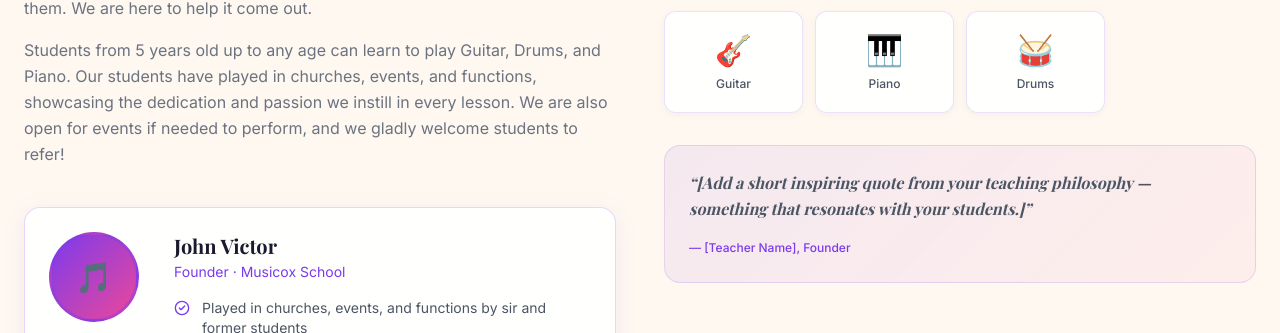
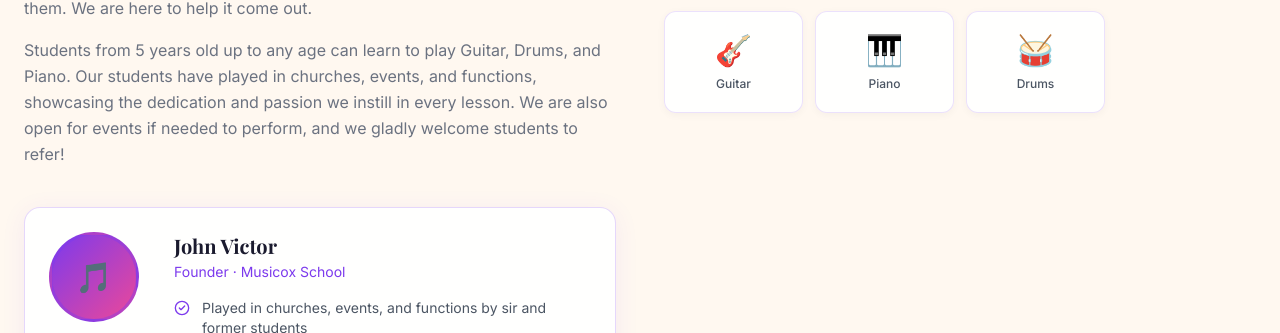
Before and after one commit to Kalpavruksha/Musicox, a Next.js app: page / in a window 1280 px wide. Shown: the part 4682-5015 px from the top of the page. Built offline with nearby package versions, Linux system fonts and the light colour scheme.

Commit message:
Remove placeholder teaching philosophy quote

```diff
--- a/components/About.tsx
+++ b/components/About.tsx
@@ -292,30 +292,7 @@ export default function About() {
             </motion.div>
 
             {/* Quote box */}
-            <motion.div
-              initial={{ opacity: 0, y: 16 }}
-              animate={isInView ? { opacity: 1, y: 0 } : {}}
-              transition={{ duration: 0.5, delay: 0.5 }}
-              className="mt-8 rounded-2xl p-6"
-              style={{
-                background: "linear-gradient(135deg, rgba(124,58,237,0.08), rgba(236,72,153,0.06))",
-                border: "1px solid rgba(124,58,237,0.15)",
-              }}
-            >
-              <blockquote
-                className="text-base italic leading-relaxed mb-3"
-                style={{ color: "#4B5563", fontFamily: "'Playfair Display', serif" }}
-              >
-                &ldquo;[Add a short inspiring quote from your teaching philosophy — something that
-                resonates with your students.]&rdquo;
-              </blockquote>
-              <cite
-                className="text-xs font-medium not-italic"
-                style={{ color: "#7C3AED", fontFamily: "'Inter', sans-serif" }}
-              >
-                — [Teacher Name], Founder
-              </cite>
-            </motion.div>
+
           </motion.div>
         </div>
       </div>
```
